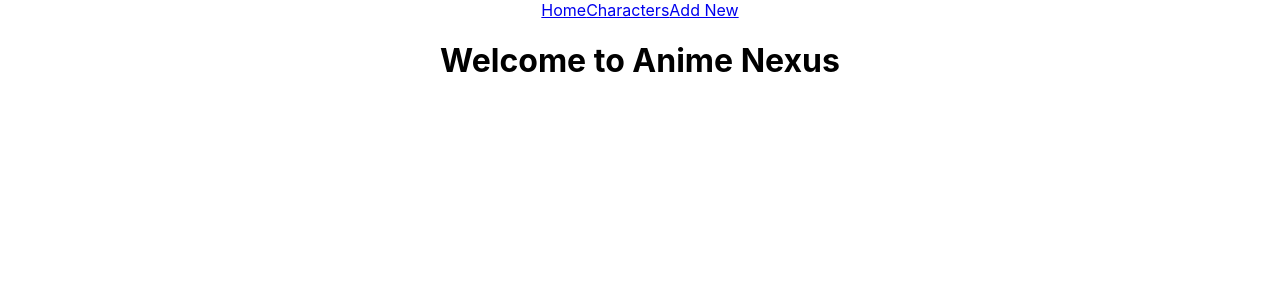
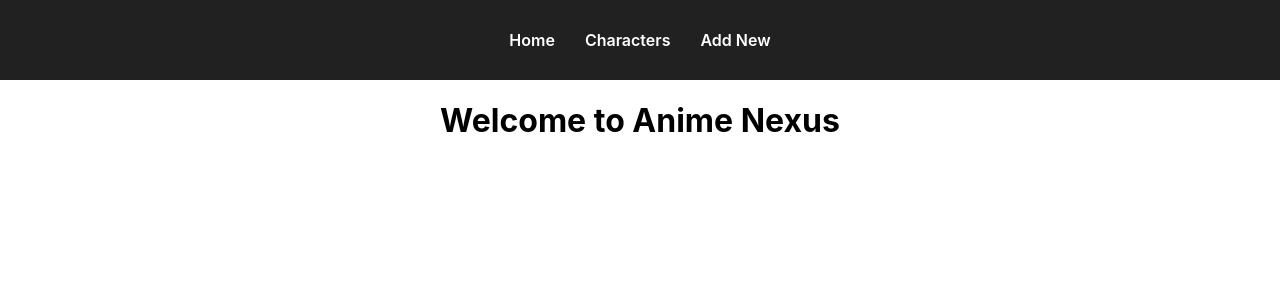
Before and after one commit to erichowington/Anime-Nexus, a React (Create React App) app: page / in a window 1280 px wide. Shown: the top 300 px of the page. Built offline with nearby package versions, Linux system fonts and the light colour scheme.

Commit message:
fully functioning. update css

```diff
--- a/src/App.css
+++ b/src/App.css
@@ -1,38 +1,22 @@
-.App {
+.App{
+  display: flex;
+  justify-content: center;
+}
+
+.nav{
+  display:flex;
+  text-align: center;
+  justify-content: center;
+  align-items: center;
+  padding:15px;
+  background-color: rgb(33, 33, 33);
+  color: white;
+  text-decoration: none;
+  font-weight: 600;
+
+}
+
+.home{
+  align-items: center;
   text-align: center;
 }
-
-.App-logo {
-  height: 40vmin;
-  pointer-events: none;
-}
-
-@media (prefers-reduced-motion: no-preference) {
-  .App-logo {
-    animation: App-logo-spin infinite 20s linear;
-  }
-}
-
-.App-header {
-  background-color: #282c34;
-  min-height: 100vh;
-  display: flex;
-  flex-direction: column;
-  align-items: center;
-  justify-content: center;
-  font-size: calc(10px + 2vmin);
-  color: white;
-}
-
-.App-link {
-  color: #61dafb;
-}
-
-@keyframes App-logo-spin {
-  from {
-    transform: rotate(0deg);
-  }
-  to {
-    transform: rotate(360deg);
-  }
-}
--- a/src/App.js
+++ b/src/App.js
@@ -9,8 +9,8 @@ import { Routes, Route } from "react-router-dom";
 
 function App() {
   return (
-    <div className="App">
-      <Nav />
+    <div className="app">
+      <Nav className="nav" />
       <Routes>
         <Route path ="/" element= {<Home />} />
         <Route path ="/characters" element ={<Characters />}/>
--- a/src/components/Character.jsx
+++ b/src/components/Character.jsx
@@ -1,12 +1,12 @@
 import { Link } from "react-router-dom";
+import style from "./CharacterComponent.css"
 
 function Character({ character }) {
   return (
     <div>
       <div>
-      <p>{character.name}</p>
         <Link to={`/characters/${character._id}`}>
-          <img src={typeof character.images == "string" ?
+          <img className="icon" src={typeof character.images == "string" ?
           character.images: character.images[0]}
           alt={character.name}
           />
--- a/src/components/Nav.jsx
+++ b/src/components/Nav.jsx
@@ -2,10 +2,10 @@ import { NavLink } from "react-router-dom";
 
 function Nav() {
   return (
-    <nav>
-      <NavLink to="/">Home</NavLink>
-      <NavLink to="/characters">Characters</NavLink>
-      <NavLink to="/add-character">Add New</NavLink>
+    <nav className="nav">
+      <NavLink className="nav" to="/">Home</NavLink>
+      <NavLink className="nav"to="/characters">Characters</NavLink>
+      <NavLink className="nav" to="/add-character">Add New</NavLink>
     </nav>
 
   )
--- a/src/screens/CharacterCreate.jsx
+++ b/src/screens/CharacterCreate.jsx
@@ -44,7 +44,7 @@ function CharacterCreate() {
 
   return (
     <div>
-      <h1>Add A Character to our Database!</h1>
+      <h1>Add your favorite character!</h1>
       <form onSubmit={handleSubmit}>
         <input
           type="text"
--- a/src/screens/CharacterDetail.jsx
+++ b/src/screens/CharacterDetail.jsx
@@ -1,6 +1,7 @@
 import { useState, useEffect } from "react";
 import { getCharacter, deleteCharacter } from "../services/characters.js";
 import { Link, useParams, useNavigate } from "react-router-dom";
+import "./CharacterDetails.css";
 
 function CharacterDetail() {
   const [character, setCharacter] = useState({});
@@ -23,17 +24,22 @@ function CharacterDetail() {
   };
 
   return (
-    <div>
+    <div className="character-details">
+      <div className="content">
         <h1>{character.name}</h1>
 
-      {character.images && <img src={
-        typeof character.images == "string" ?
-        character.images: character.images[0]
-      } /> }
+        {character.images && (
+          <img
+            src={
+              typeof character.images == "string"
+                ? character.images
+                : character.images[0]
+            }
+          />
+        )}
         <p>JUTSU</p>
-        {character?.jutsu?.length > 0 && character.jutsu.map((jut) => (
-          <p>{jut}</p>
-        ))}
+        {character?.jutsu?.length > 0 &&
+          character.jutsu.map((jut) => <p>{jut}</p>)}
         {/* <p>{character.personal.birthdate}</p>
         <p>{character.personal.sex}</p>
         <p>{character.personal.status}</p> */}
@@ -44,6 +50,7 @@ function CharacterDetail() {
           <button onClick={handleDelete}>DELETE</button>
         </div>
       </div>
+    </div>
   );
 }
 
--- /dev/null
+++ b/src/screens/CharacterDetails.css
@@ -0,0 +1,18 @@
+.character-details{
+    display:flex;
+    align-content: center;
+    justify-content: center;
+}
+
+.content{
+    display:grid;
+    justify-self: center;
+    align-self: center;
+    align-content: center;
+    justify-content: center;
+    text-align: center;
+    align-items: center;
+    border: 2px solid black;
+    width:25%;
+    margin-top: 50px;
+}
--- /dev/null
+++ b/src/screens/Characters.css
@@ -0,0 +1,15 @@
+.characters-container{
+    display: grid;
+    grid-template-columns: repeat(4, 1fr);
+    grid-template-rows: repeat(4, 1fr);
+    row-gap: 2em;
+    column-gap: 2em;
+    margin-inline-start: 3em;
+    align-items: center;
+    justify-content: center;
+  }
+
+  img.icon{
+    width:50%;
+    height:100%;
+  }
--- a/src/screens/Characters.jsx
+++ b/src/screens/Characters.jsx
@@ -1,6 +1,7 @@
 import { useState, useEffect } from "react";
 import { getCharacters } from "../services/characters.js";
 import Character from "../components/Character.jsx";
+import "./Characters.css"
 
 function Characters() {
   const [characters, setCharacters] = useState([]);
```
Also changed, not shown: src/components/CharacterComponent.css (added). Lines whose indentation alone changed are shown as unchanged.
